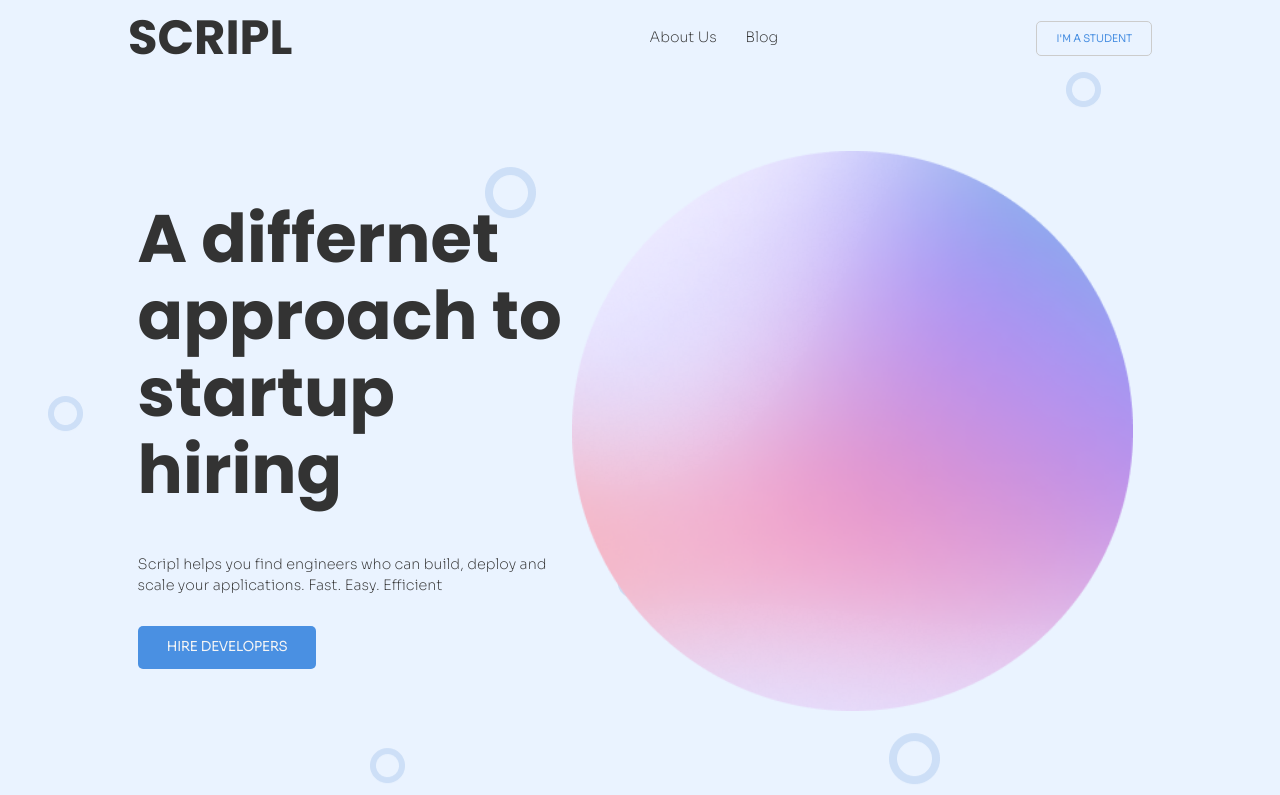
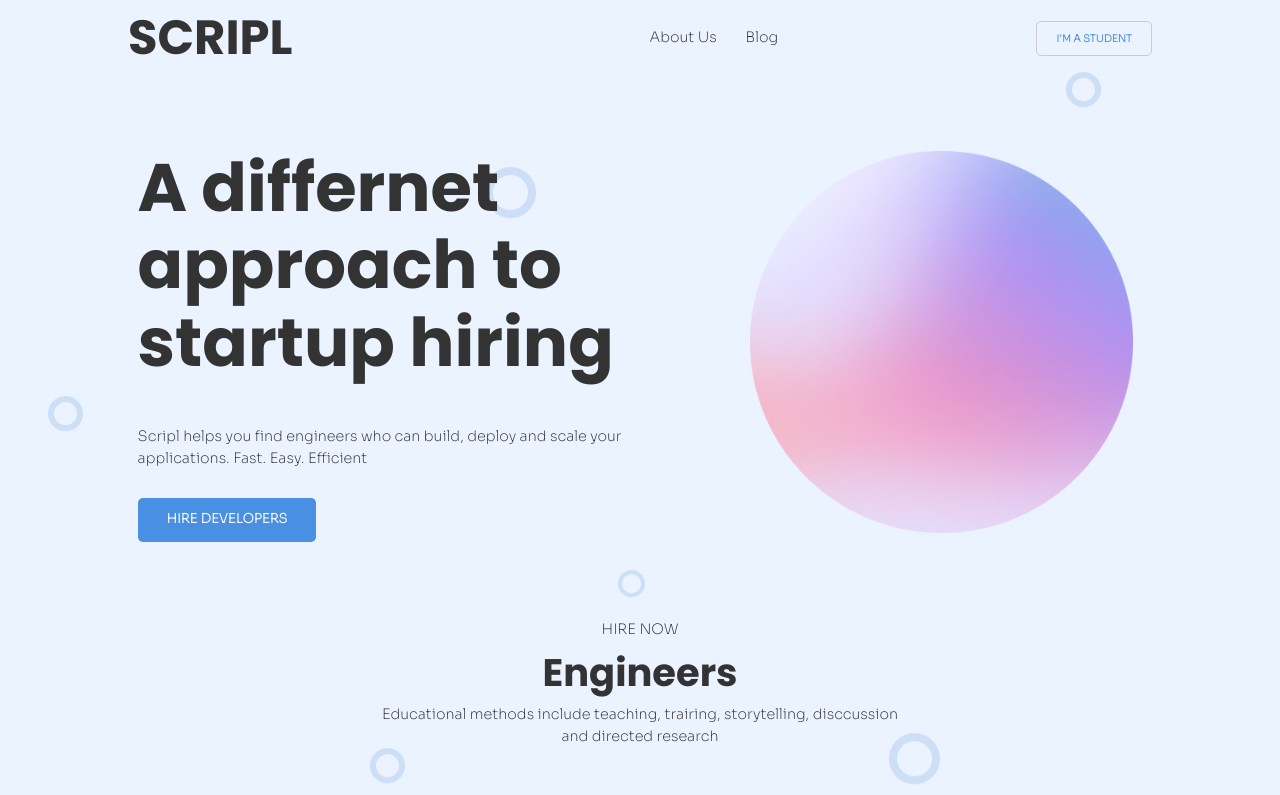
Before and after one commit to Immilandash/scriplweb2, a website: page pages/studentindex.html in a window 1280 px wide. Shown: the top 795 px of the page. Drawn offline with nearby package versions, Linux system fonts and the light colour scheme.

Commit message:
picture size adjuctment

```diff
--- a/css/style.css
+++ b/css/style.css
@@ -615,10 +615,16 @@ body{
         text-align: left;
         gap: 0;
     }
-    .hero__grid__image img{
+    .hero__grid__content{
+        width: 60%;
+    }
+    .hero__grid__image{
+        width: 40%;
+    }
+    /* .hero__grid__image img{
         height: 70vh;
         width: auto;
-    }
+    } */
     /* cards section  */
     .cards{
          position: absolute;
--- a/pages/studentindex.html
+++ b/pages/studentindex.html
@@ -6,6 +6,7 @@
     <meta name="viewport" content="width=device-width, initial-scale=1.0" />
     <link rel="stylesheet" href="../css/normalize.css" />
     <link rel="stylesheet" href="../css/style.css" />
+    <link href="https://unpkg.com/aos@2.3.1/dist/aos.css" rel="stylesheet" />
     <link rel="preconnect" href="https://fonts.googleapis.com" />
     <link rel="preconnect" href="https://fonts.gstatic.com" crossorigin />
     <link
```
Also changed, not shown: index.html (+5 -0 lines).
